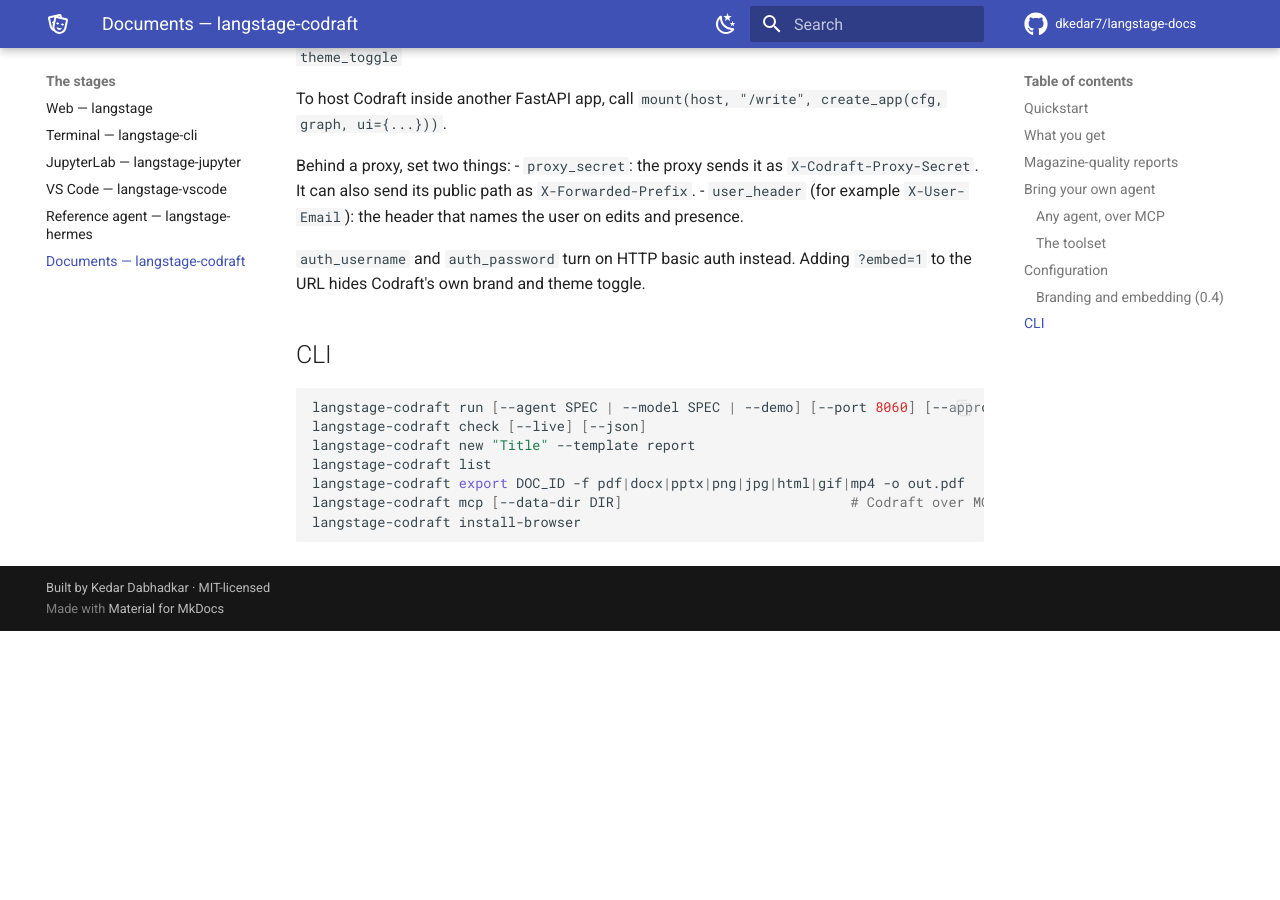
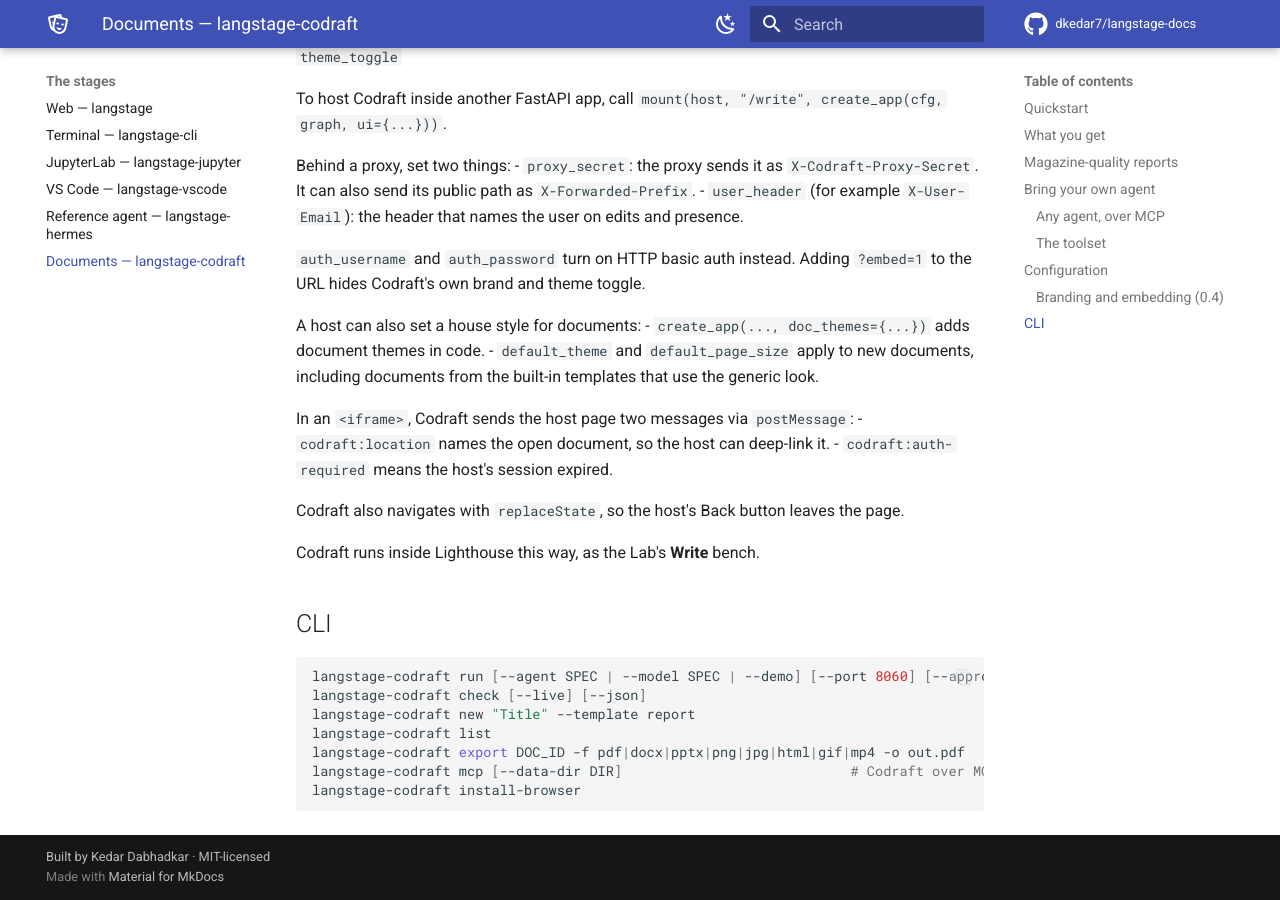
Before and after one commit to dkedar7/langstage-docs, an MkDocs documentation site: the page built from docs/stages/codraft.md, in a window 1280 px wide and 900 px high, scrolled down 5175 px. Built offline with MkDocs 1.6.1 and Material for MkDocs 9.7.7, drawn with Linux system fonts in a browser that asks for light colours; comment, search, counter and statistics services are not loaded; before the commit the page ends 5806 px from its top, so only the background shows below that.

Commit message:
Codraft 0.4.3: house style, host-page messages, Lighthouse Write
Co-Authored-By: Claude Opus 5.5 (1M context) <noreply@anthropic.com>
Claude-Session: https://claude.ai/code/session_018PbmhSNAgCLv2vVBoFTbAn

```diff
--- a/docs/stages/codraft.md
+++ b/docs/stages/codraft.md
@@ -189,6 +189,19 @@ Behind a proxy, set two things:
 `auth_username` and `auth_password` turn on HTTP basic auth instead. Adding `?embed=1` to the URL
 hides Codraft's own brand and theme toggle.
 
+A host can also set a house style for documents:
+- `create_app(..., doc_themes={...})` adds document themes in code.
+- `default_theme` and `default_page_size` apply to new documents, including documents from the
+  built-in templates that use the generic look.
+
+In an `<iframe>`, Codraft sends the host page two messages via `postMessage`:
+- `codraft:location` names the open document, so the host can deep-link it.
+- `codraft:auth-required` means the host's session expired.
+
+Codraft also navigates with `replaceState`, so the host's Back button leaves the page.
+
+Codraft runs inside Lighthouse this way, as the Lab's **Write** bench.
+
 ## CLI
 
 <!-- snippet: skip -->
```
